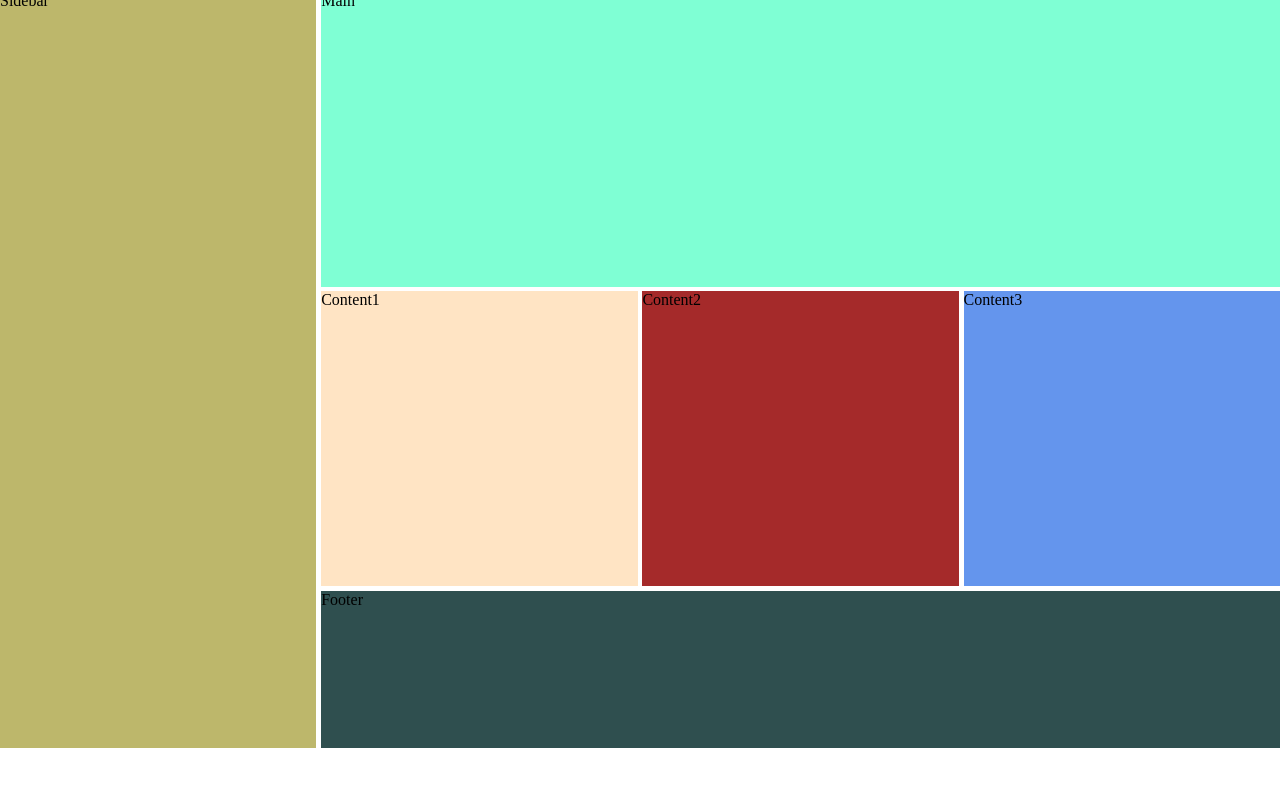
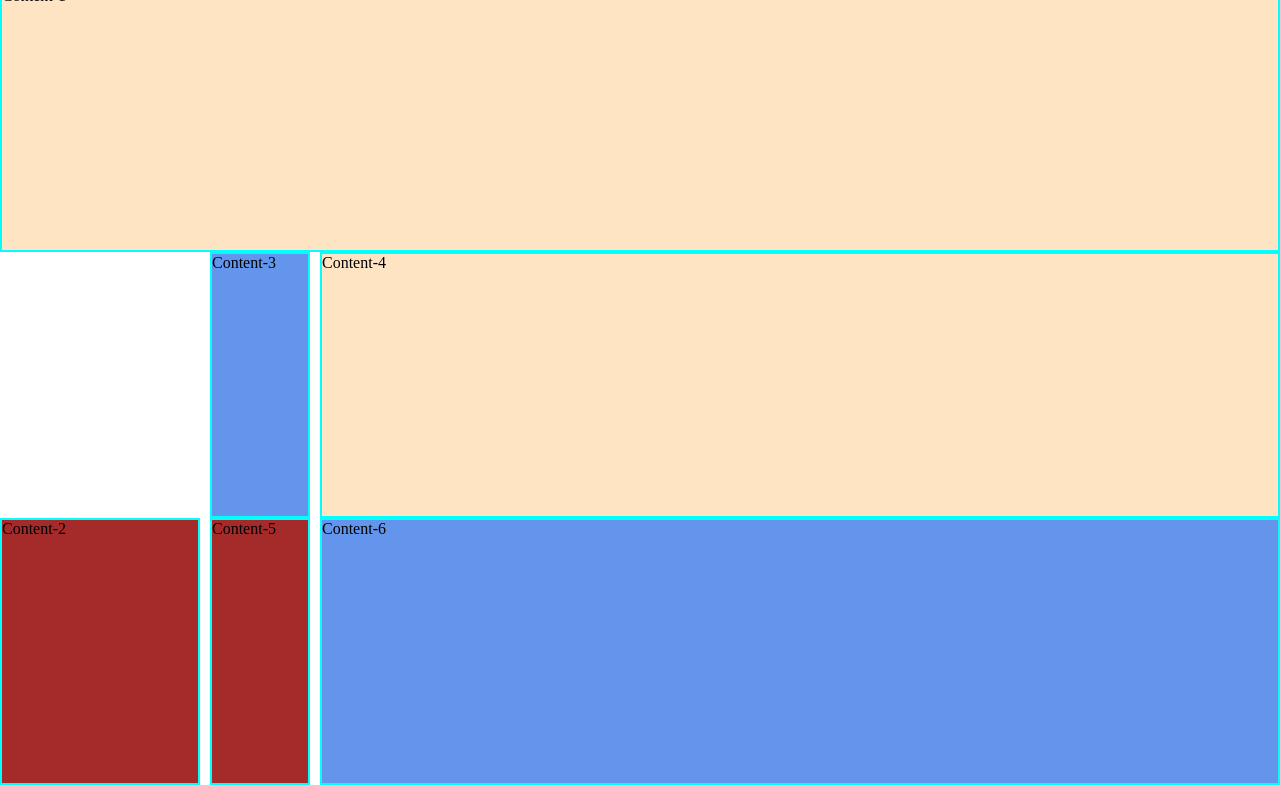
Before and after one commit to yadnyeshrane/GridLayouts, a plain HTML site: page index.html in a window 1280 px wide. Shown: the part 52-837 px from the top of the page. Before the commit the page ends 800 px from the top, so only its background shows below. Drawn offline with Linux system fonts and the light colour scheme.

Commit message:
new grid layout

```diff
--- a/index.html
+++ b/index.html
@@ -8,7 +8,7 @@
     <title>Document</title>
 </head>
 <body>
-    <div class="container">
+    <!-- <div class="container">
         <nav>navbars</nav>
         <main>Main</main>
         <div id="sidebar">Sidebar</div>
@@ -17,6 +17,29 @@
         <div id="content3">Content3</div>
         <Footer>Footer</Footer>
 
+    </div> -->
+
+    <h1>Grid Layout 2</h1>
+    <div class="container">
+           <div id="content1">
+                      Content-1
+           </div>
+           <div id="content2">
+            Content-2
+          </div>
+          <div id="content3">
+            Content-3
+           </div>
+           <div id="content4">
+            Content-4
+              </div>
+
+              <div id="content5">
+                Content-5
+                  </div>
+                  <div id="content6">
+                    Content-6
+                          </div>
     </div>
 </body>
 </html>
--- a/style.css
+++ b/style.css
@@ -3,7 +3,7 @@
     padding: 0;
     box-sizing: border-box;
 }
-.container{
+/* .container{
 display: grid;
 height: 100vh;
 grid-template-columns: 1fr 1fr 1fr 1fr;
@@ -62,4 +62,57 @@ grid-area: footer;
         "footer"
         ;
     }
+} */
+
+.container
+{
+    display: grid;
+    height: 100vh;;
+    grid-template-columns: 200px 100px auto;
+    grid-template-rows: repeat(3,1fr);
+    grid-column-gap: 10px;
+    grid-template-areas:
+    "content1 content1 content1"
+    ".content3  content4"
+    "content2 content5 content6"
+    ;
 }
+.container>div
+{
+    border: 2px solid aqua;
+}
+#content1
+{
+    background-color: bisque;
+    grid-area: content1;
+
+}
+#content4
+{
+    background-color: bisque;
+    grid-area: content4;
+}
+#content2
+{
+    background-color: brown;
+    grid-area: content2;
+
+}
+#content5
+{
+    background-color: brown;
+    grid-area: content5;
+
+}
+#content3
+{
+    background-color: cornflowerblue;
+    grid-area: content3;
+
+}
+#content6
+{
+    background-color: cornflowerblue;
+    grid-area: content6;
+
+}
--- /dev/null
+++ b/style1.css
@@ -0,0 +1,3 @@
+body{
+    background-color: aqua;
+}
```
Also changed, not shown: index1.html (added, +14 -0 lines).
